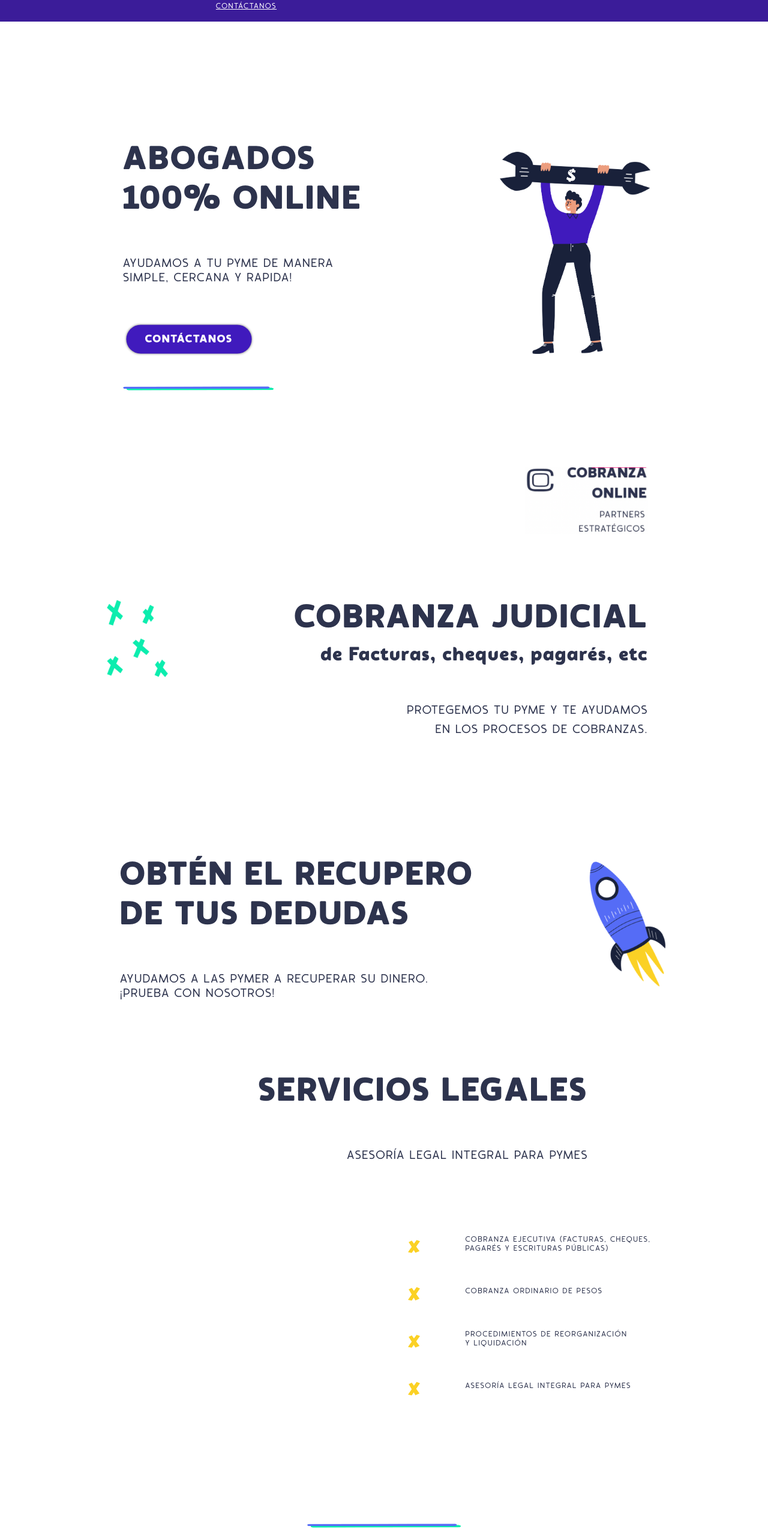
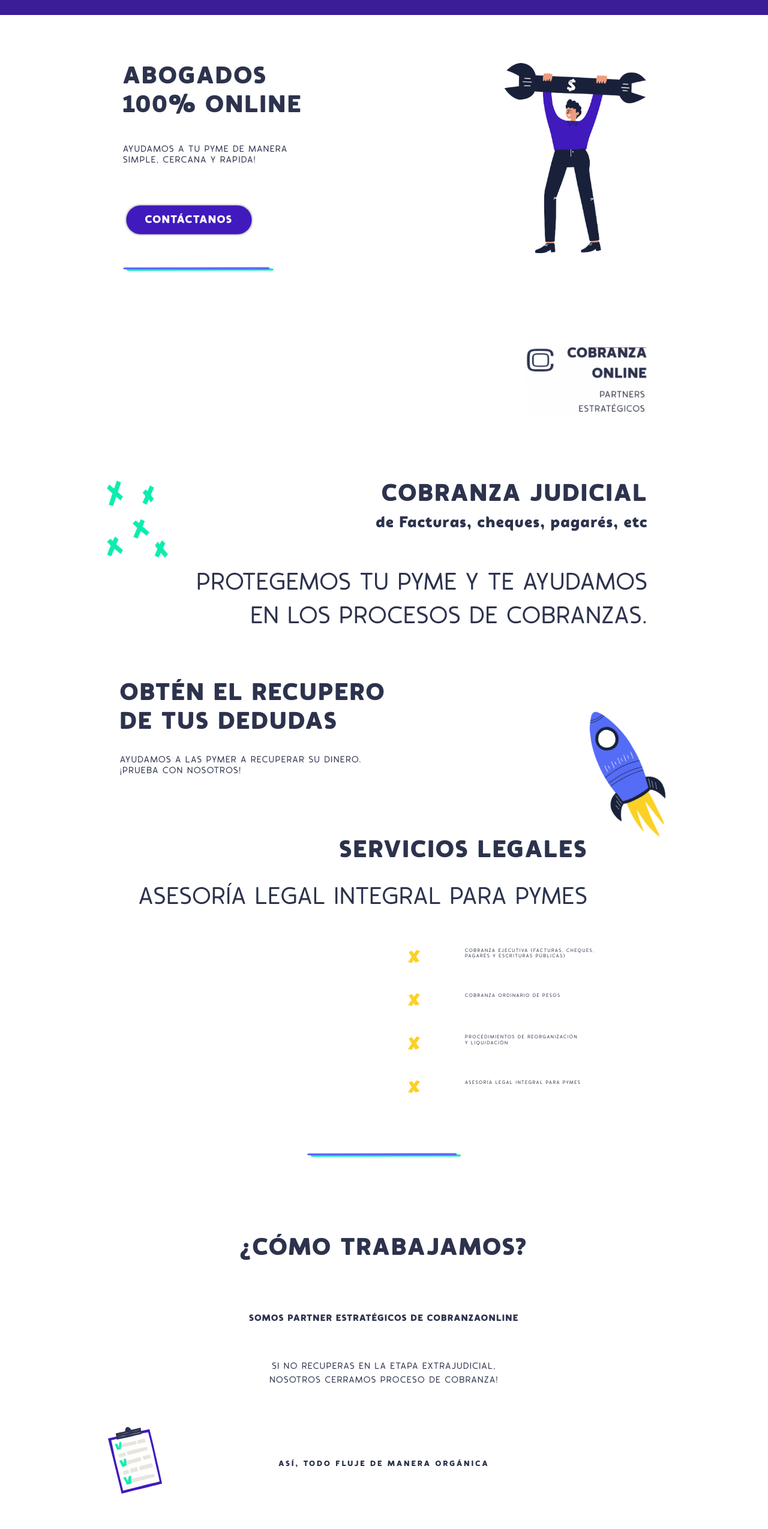
Before and after one commit to jerosantamariai/finalpp, a React (Create React App) app in the folder front/: page / in a window 1280 px wide. Shown: the part 121-2670 px from the top of the page at 60% size. Built offline with nearby package versions, Linux system fonts and the light colour scheme.

Commit message:
resizing again the font size

```diff
--- a/front/src/index.css
+++ b/front/src/index.css
@@ -18,14 +18,14 @@ body {
 h1, th {
   font-family: AuroBlack;
   color: rgb(45, 51, 77);
-  font-size: 1.2rem !important;
+  font-size: 0.8rem !important;
   letter-spacing: 0.2rem;
 }
 
 h2, h3, h4, h5, h6, p, nav, td, li {
   font-family: AuroRegular;
   color: rgb(45, 51, 77);
-  font-size: 0.8rem !important;
+  font-size: 0.5rem !important;
   letter-spacing: 0.1rem;
 }
 
@@ -63,17 +63,17 @@ h2, h3, h4, h5, h6, p, nav, td, li {
 /* INICIO */
 
 .cont-inicio {
-  margin: 200px 0;
+  margin: 80px 0;
 }
 
 .cont-inicio .middle .primtit {
-  margin-bottom: 60px;
-  font-size: 55px !important;
+  margin-bottom: 40px;
+  font-size: 40px !important;
 }
 
 .cont-inicio .middle .primsubtit {
   margin-bottom: 60px;
-  font-size: 20px !important;
+  font-size: 15px !important;
 }
 
 .cont-inicio .btncolor {
@@ -82,7 +82,7 @@ h2, h3, h4, h5, h6, p, nav, td, li {
   border-radius: 50px;
   font-family: AuroBlack;
   padding: 10px 30px;
-  font-size: 24px !important;
+  font-size: 18px !important;
   letter-spacing: 0.2rem;
   vertical-align: middle !important;
   margin-bottom: 120px;
@@ -126,7 +126,7 @@ h2, h3, h4, h5, h6, p, nav, td, li {
 .cont-inicio .partner {
   width: 16%;
   position: absolute;
-  top: 900px;
+  top: 700px;
   right: 200px;
 }
 
@@ -138,18 +138,18 @@ h2, h3, h4, h5, h6, p, nav, td, li {
 
 .last .primtit {
   font-family: AuroBlack;
-  font-size: 55px !important;
+  font-size: 40px !important;
 }
 
 .last .subprimtit {
   font-family: AuroBlack;
-  font-size: 32px !important;
+  font-size: 26px !important;
   margin-bottom: 60px;
 }
 
 .last .subtit {
   font-family: AuroRegular;
-  font-size: 20px !important;
+  font-size: 40px !important;
 }
 
 /* QUE HACEMOS */
@@ -160,24 +160,24 @@ h2, h3, h4, h5, h6, p, nav, td, li {
 
 .quehacemos .text .primtit {
   font-family: AuroBlack;
-  font-size: 55px !important;
-  margin-bottom: 60px;
+  font-size: 40px !important;
+  margin-bottom: 30px;
 }
 
 .quehacemos .text .subprimtit {
   font-family: AuroRegular;
-  font-size: 20px !important;
+  font-size: 15px !important;
 }
 
 .quehacemos .rocket {
   position: absolute;
-  top: 1500px;
+  top: 1250px;
   left: 900px;
   width: 24%;
 }
 
 .servleg {
-  margin-top: 120px;
+  margin-top: 100px;
   text-align: right;
   margin-right: 300px;
 }
@@ -189,14 +189,14 @@ h2, h3, h4, h5, h6, p, nav, td, li {
 
 .quehacemos .servleg .primtit {
   font-family: AuroBlack;
-  font-size: 55px !important;
-  margin-bottom: 60px;
+  font-size: 40px !important;
+  margin-bottom: 30px;
 }
 
 .quehacemos .servleg .subprimtit {
   font-family: AuroRegular;
-  font-size: 20px !important;
-  margin-bottom: 120px;
+  font-size: 40px !important;
+  margin-bottom: 60px;
 }
 
 .quehacemos .tablecross {
@@ -218,37 +218,37 @@ h2, h3, h4, h5, h6, p, nav, td, li {
 /* TRABAJAMOS */
 
 .trabajamos-cont {
-  margin-top: 600px;
+  margin-top: 400px;
 }
 
 .trabajamos-cont .doubleline {
   width: 20%;
-  margin-bottom: 100px;
+  margin-bottom: 80px;
 }
 
 .checkbox {
   width: 7%;
   position: absolute;
-  top: 3000px;
+  top: 2500px;
   left: 180px;
 }
 
 .trabajamos-cont .primtit {
   font-family: AuroBlack;
-  font-size: 55px !important;
-  margin-bottom: 120px;
+  font-size: 40px !important;
+  margin-bottom: 60px;
 }
 
 .trabajamos-cont .subprimtitblack {
   font-family: AuroBlack;
-  font-size: 20px !important;
+  font-size: 15px !important;
   margin-bottom: 60px;
 }
 
 .trabajamos-cont .subprimtit {
   font-family: AuroRegular;
-  font-size: 20px !important;
-  margin-bottom: 200px;
+  font-size: 15px !important;
+  margin-bottom: 120px;
 }
 
 .onda {
@@ -265,19 +265,19 @@ h2, h3, h4, h5, h6, p, nav, td, li {
 
 .porque-cont .primtit {
   font-family: AuroBlack;
-  font-size: 55px !important;
-  margin-bottom: 120px;
+  font-size: 40px !important;
+  margin-bottom: 80px;
 }
 
 .porque-cont .subprimtit {
   font-family: AuroRegular;
   font-size: 20px !important;
-  margin-bottom: 200px;
+  margin-bottom: 100px;
 }
 
 .porque-cont .doubleline {
-  margin-bottom: 300px;
-  margin-top: 300px;
+  margin-bottom: 150px;
+  margin-top: 150px;
 }
 
 .cuadro {
@@ -287,12 +287,12 @@ h2, h3, h4, h5, h6, p, nav, td, li {
 
 .porque-cont .cup {
   width: 4%;
-  margin-bottom: 120px;
+  margin-bottom: 80px;
 }
 
 .porque-cont .subprimtitblack {
   font-family: AuroBlack;
-  font-size: 20px !important;
+  font-size: 15px !important;
   margin-bottom: 60px;
 }
 
@@ -300,18 +300,18 @@ h2, h3, h4, h5, h6, p, nav, td, li {
 
 .precios-cont .primtit {
   font-family: AuroBlack;
-  font-size: 55px !important;
+  font-size: 40px !important;
   margin-bottom: 60px;
 }
 
 .precios-cont .subprimtit {
   font-family: AuroRegular;
-  font-size: 20px !important;
+  font-size: 15px !important;
 }
 
 .signopeso {
   width: 4.2%;
-  margin: 120px 0px;
+  margin: 60px 0px;
 }
 
 .nuestrosprecios {
@@ -319,23 +319,24 @@ h2, h3, h4, h5, h6, p, nav, td, li {
 }
 
 .tabla {
-  width: 40%;
-  margin-bottom: 120px;
+  width: 50%;
+  margin-top: 80px;
+  margin-bottom: 50px;
 }
 
 .precios-cont .doubleline {
   width: 16%;
-  margin-top: 300px;
-  margin-bottom: 300px;
+  margin-top: 100px;
+  margin-bottom: 100px;
 }
 
 .precios-cont .condiciones {
-  margin-bottom: 300px;
+  margin-bottom: 100px;
 }
 
 .precios-cont .torta {
-  margin-top: 120px;
-  margin-bottom: 200px;
+  margin-top: 80px;
+  margin-bottom: 100px;
   width: 8%;
 }
 .precios-cont .cotiza {
@@ -346,19 +347,19 @@ h2, h3, h4, h5, h6, p, nav, td, li {
 
 .hablemos-cont .primtit {
   font-family: AuroBlack;
-  font-size: 55px !important;
+  font-size: 40px !important;
   margin-bottom: 60px;
 }
 
 .hablemos-cont .subprimtit {
   font-family: AuroRegular;
-  font-size: 20px !important;
+  font-size: 15px !important;
 }
 
 .dialogo {
   width: 16%;
-  margin-top: 120px;
-  margin-bottom: 300px;
+  margin-top: 60px;
+  margin-bottom: 40px;
 }
 
 input, textarea {
@@ -403,7 +404,7 @@ input, textarea {
   letter-spacing: 0.25em;
   word-spacing: 0.25em;
   font-family: AuroRegular;
-  font-size: 20px !important;
+  font-size: 15px !important;
 }
 
 .footer .jjstudio {
@@ -416,7 +417,7 @@ input, textarea {
   letter-spacing: 0.25em;
   word-spacing: 0.25em;
   font-family: AuroRegular;
-  font-size: 20px !important;
+  font-size: 15px !important;
   margin-top: 50px;
   margin-bottom: 350px;
 }
```
